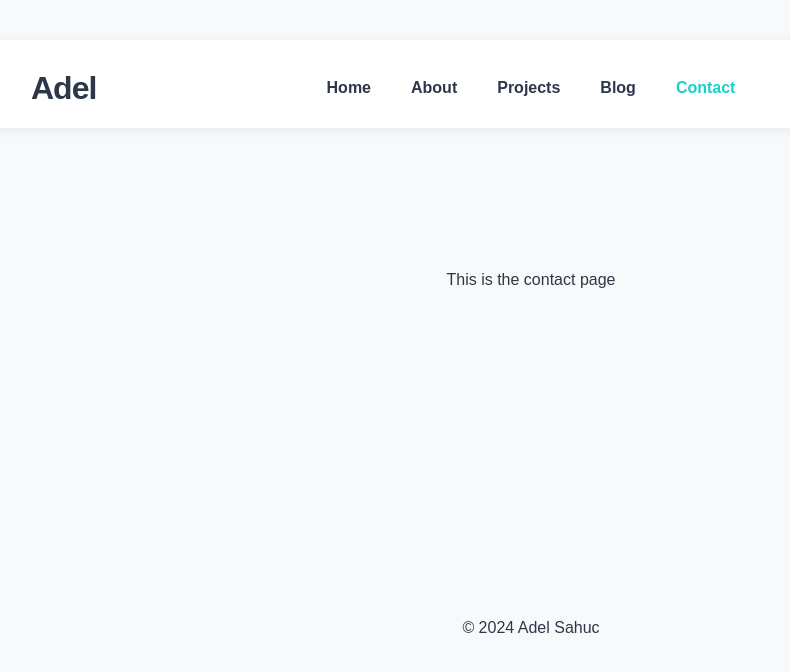
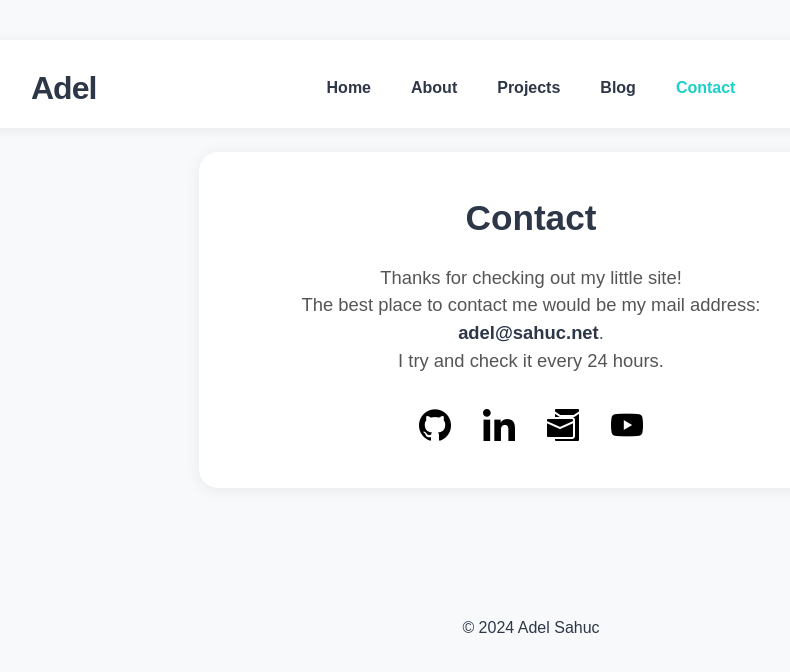
Before and after one commit to ans9868/react-portfolio, a React (Vite) app in the folder react-portfolio/: page /contact in a window 1280 px wide. Shown: the top 672 px of the page, without its empty margins (109-899 px from the left). Built offline with nearby package versions, Linux system fonts and the light colour scheme.

Commit message:
about and contact page done

```diff
--- a/react-portfolio/src/index.css
+++ b/react-portfolio/src/index.css
@@ -349,3 +349,50 @@ main {
 .bar-fill.ml { background: #ffd54f; }
 .bar-fill.fullstack { background: #aed581; }
 .bar-fill.cpp { background: #ef9a9a; }
+
+.contact-section {
+  max-width: 600px;
+  margin: 5rem auto 0 auto;
+  padding: 2.5rem 2rem;
+  background: #fff;
+  border-radius: 1.2rem;
+  box-shadow: 0 2px 16px 0 rgba(0,0,0,0.07);
+  text-align: center;
+}
+.contact-title {
+  font-size: 2.2rem;
+  font-weight: 800;
+  color: #2d3748;
+  margin-bottom: 1.2rem;
+}
+.contact-desc {
+  font-size: 1.15rem;
+  color: #555;
+  margin-bottom: 2.2rem;
+}
+.contact-socials {
+  display: flex;
+  justify-content: center;
+  gap: 2rem;
+  margin-top: 1.5rem;
+}
+.contact-socials img {
+  width: 32px;
+  height: 32px;
+  filter: grayscale(1) brightness(0.6);
+  transition: filter 0.2s, transform 0.2s;
+}
+.contact-socials a:hover img {
+  filter: grayscale(0) brightness(1) drop-shadow(0 2px 8px #ffe06644);
+  transform: translateY(-2px) scale(1.08);
+}
+
+.skill-bar.skill-note {
+  color: #888;
+  font-size: 0.98rem;
+  font-style: italic;
+  margin-bottom: 1.5rem;
+  background: none;
+  box-shadow: none;
+  padding: 0;
+}
--- a/react-portfolio/src/pages/About.tsx
+++ b/react-portfolio/src/pages/About.tsx
@@ -58,9 +58,9 @@ export default function About() {
           <strong><a href="https://engineering.nyu.edu/life-tandon/tandon-career-hub/resources-students/data-science-bootcamp" target="_blank" rel="noopener noreferrer">Data Science Bootcamp Certificate (NYU Tandon)</a></strong>.
           <br /><br />
           Why do I keep chasing certificates? Because they <em>force</em> me to work on the fundamentals I'd otherwise ignore. For example, in the
-          Fullstack course, I tackled the "unsexy" topic of unit testing. Let me say that it was by far one of my least favorite topics in the course but now it's by far my most distinguished skill. Unit testing, along with the test first mentality has helped me catch a lot of bugs of my own code and my coworkers' which I then make them fix. I think its an expecially important skill now, when we increasingly depend on AI-generated code which might not be as reliable as we think.
+          Fullstack course, I tackled the "unsexy" topic of unit testing. Let me say that it was by far one of my least favorite topics in the course but now it's by far my most distinguished skill. Unit testing, along with the test first mentality has helped me catch a lot of bugs of my own code and my coworkers' which helps me from fixing their code later ;). I think its an expecially important skill now, when we increasingly depend on AI-generated code which might not be as reliable as we think.
           <br /><br />
-          Overall these structured learning paths keep me grounded, give me time to explore my interests, and push me to build the kind of software I actually believe in.
+          Overall these structured learning paths keep me grounded, give me time to explore my interests, and push me to build the kind of software I actually believe in. Go do checkout my projects.
         </p>
       </div>
       <div className="about-right">
@@ -107,9 +107,9 @@ export default function About() {
               <div className="bar-fill cpp" style={{width: `${productivity.cpp}%`}}></div>
             </div>
           </div>
-        </div>
-        <div style={{margin: '1.5rem 0 1rem 0', color: '#888', fontSize: '0.98rem', fontStyle: 'italic'}}>
-          * Remember Bjarne Stroustrup (the founder of C++) rates himself a 7/10 in C++
+          <div className="skill-bar skill-note">
+            * If Bjarne Stroustrup — the creator of C++ — rates himself a 7/10 in C++, I'm not sure I have any business claiming anything higher.
+          </div>
         </div>
         <div className="coffee-slider-section coffee">
           <label htmlFor="coffee-slider">Number of cups of coffee I have had today: <b>{coffee}</b></label>
--- a/react-portfolio/src/pages/contact.tsx
+++ b/react-portfolio/src/pages/contact.tsx
@@ -1,5 +1,24 @@
 import React from 'react';
+import github from '../assets/logos/github.png';
+import linkedin from '../assets/logos/linkedin.png';
+import email from '../assets/logos/email.png';
+import youtube from '../assets/logos/youtube.png';
 
 export default function Contact() {
-  return <div>This is the contact page</div>;
+  return (
+    <section className="contact-section">
+      <h2 className="contact-title">Contact</h2>
+      <p className="contact-desc">
+        Thanks for checking out my little site!<br />
+        The best place to contact me would be my mail address: <a href="mailto:adel@sahuc.net">adel@sahuc.net</a>.<br />
+        I try and check it every 24 hours.
+      </p>
+      <div className="contact-socials">
+        <a href="https://github.com/ans9868" target="_blank" rel="noopener noreferrer"><img src={github} alt="GitHub" /></a>
+        <a href="https://www.linkedin.com/in/adel-sahuc-7098791a8/" target="_blank" rel="noopener noreferrer"><img src={linkedin} alt="LinkedIn" /></a>
+        <a href="mailto:adel@sahuc.net" target="_blank" rel="noopener noreferrer"><img src={email} alt="Email" /></a>
+        <a href="https://www.youtube.com/@AdelNour333" target="_blank" rel="noopener noreferrer"><img src={youtube} alt="YouTube" /></a>
+      </div>
+    </section>
+  );
 }
```
